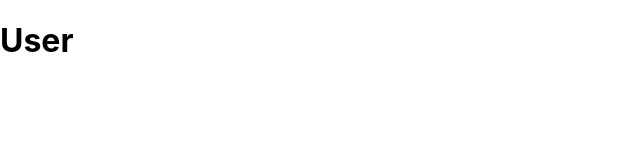
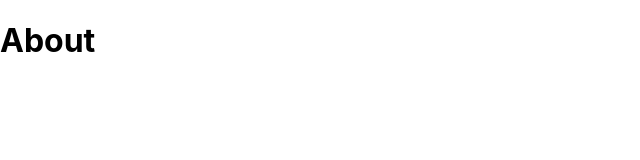
Before and after one commit to angeloreborn/discord-bot-assistant, a Next.js app: page /about in a window 1280 px wide. Shown: the top 160 px of the page, without its empty margins (0-640 px from the left). Built offline with nearby package versions, Linux system fonts and the light colour scheme.

Commit message:
Create about.tsx

```diff
--- /dev/null
+++ b/pages/about.tsx
@@ -0,0 +1,13 @@
+import React from 'react'
+
+interface Props {}
+
+function About(props: Props) {
+    const {} = props
+
+    return (
+        <h1>About</h1>
+    )
+}
+
+export default About
```
